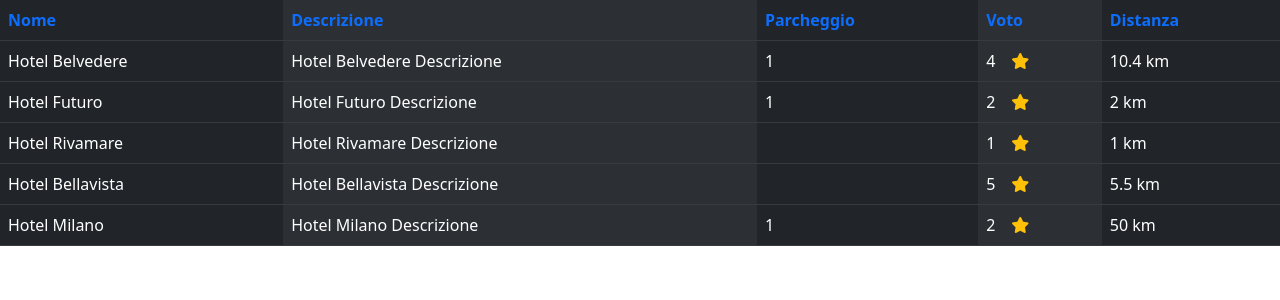
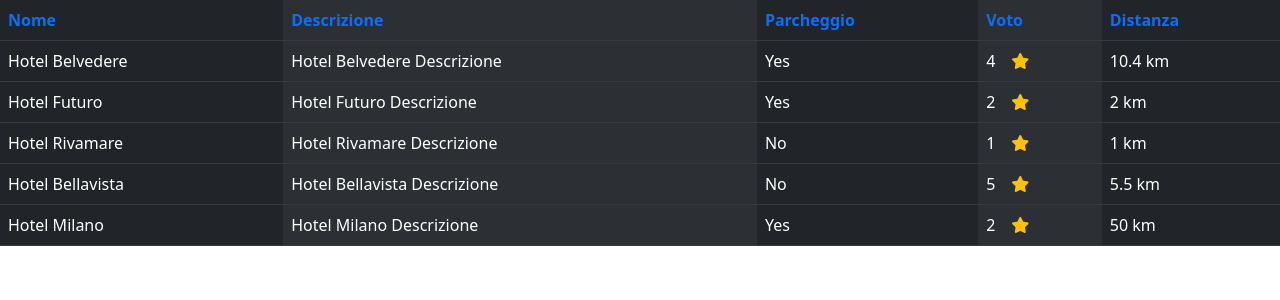
Before and after one commit to Skyfe24/php-hotel, a PHP site: page / in a window 1280 px wide. Shown: the top 300 px of the page. Run offline with PHP 8.4, Linux system fonts and the light colour scheme.

Commit message:
fixed parking

```diff
--- a/index.php
+++ b/index.php
@@ -35,7 +35,7 @@ include 'data/data.php';
     <tr>
         <td><?= $hotel['name'] ?></td>
         <td><?= $hotel['description'] ?></td>
-        <td><?= $hotel['parking'] ?></td>
+        <td><?= $hotel['parking'] ? 'Yes' : 'No'?></td>
         <td><?= $hotel['vote'] ?><i class="ms-3 fa-solid fa-star text-warning"></i></td>
         <td><?= $hotel['distance_to_center'] ?> km</td>
     </tr>
```
